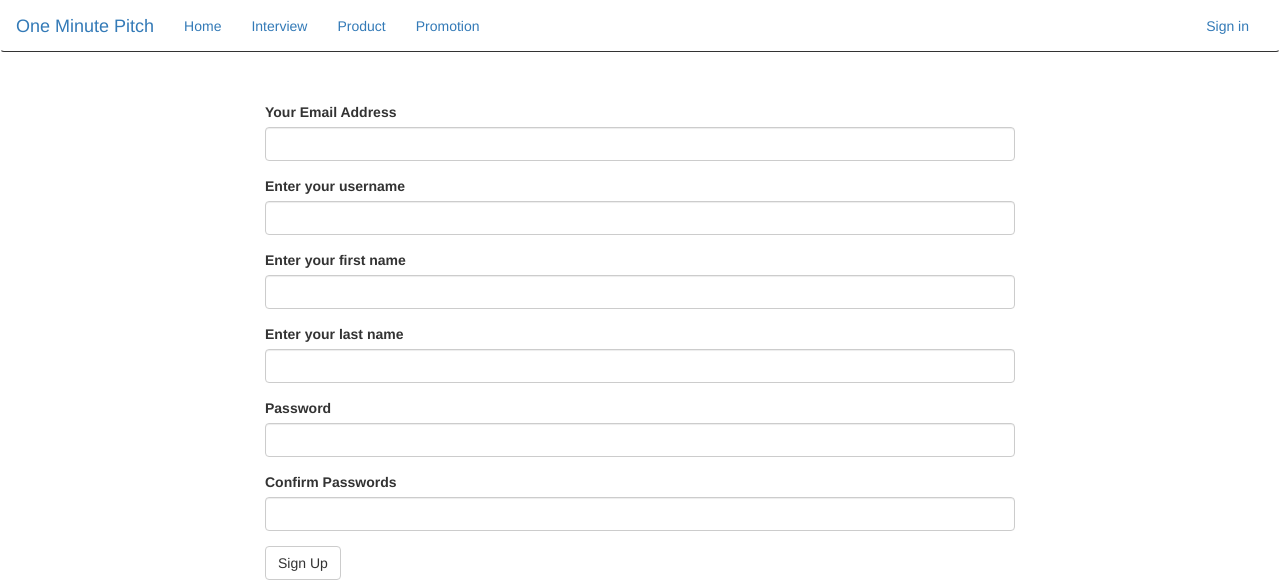
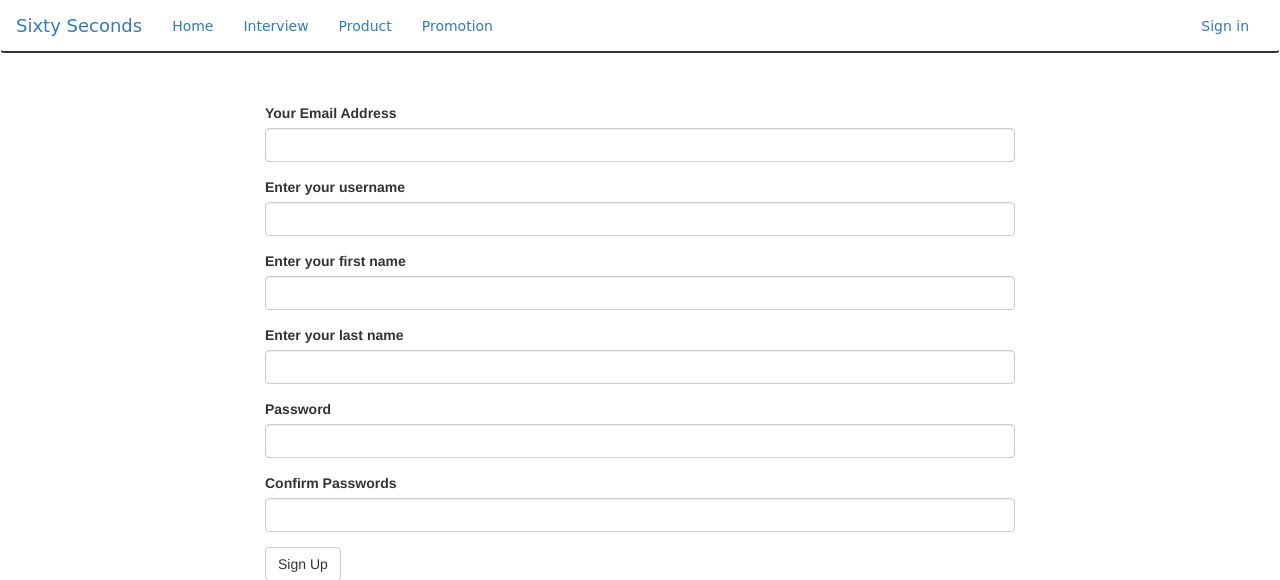
Before and after one commit to rose-okoth/sixty-seconds, a Flask app: page /authenticate/register in a window 1280 px wide. Shown: the top 580 px of the page. Run offline with Flask 2, Linux system fonts and the light colour scheme; some libraries are stand-ins or nearby versions.

Commit message:
modified the navbar appearance

```diff
--- a/app/templates/navbar.html
+++ b/app/templates/navbar.html
@@ -1,4 +1,4 @@
-<div class="navbar navbar-light" role="navigation" style="margin-bottom:0; border-bottom: 1px solid;">
+<div class="navbar navbar-dark" background_color= "dark" role="navigation" style="margin-bottom:0; border-bottom: 2px solid; font-family: 'Niconne', cursive;">
     <div class="container-fluid">
         <div class="navbar-header">
             <button type="button" class="navbar-toggle" data-toggle="collapse" data-target=".navbar-collapse">
@@ -7,7 +7,7 @@
                 <span class="icon-bar"></span>
                 <span class="icon-bar"></span>
             </button>
-            <a href="/" class="navbar-brand"> One Minute Pitch </a>
+            <a href="/" class="navbar-brand"> Sixty Seconds </a>
         </div>
         <div class="navbar-collapse collapse">
                 <ul class="nav navbar-nav">
```
